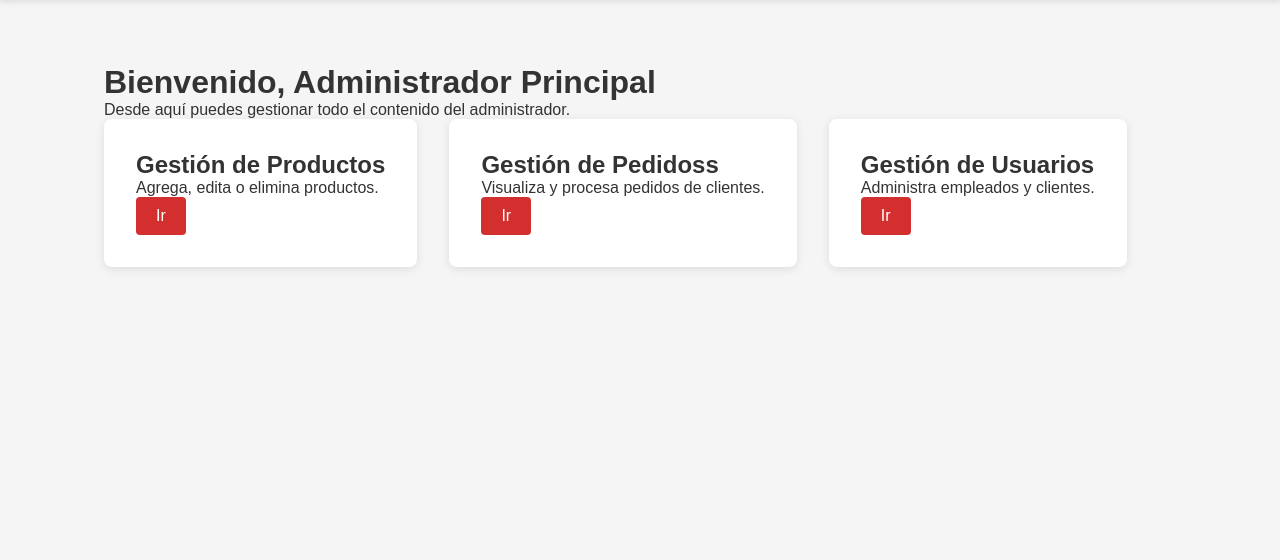
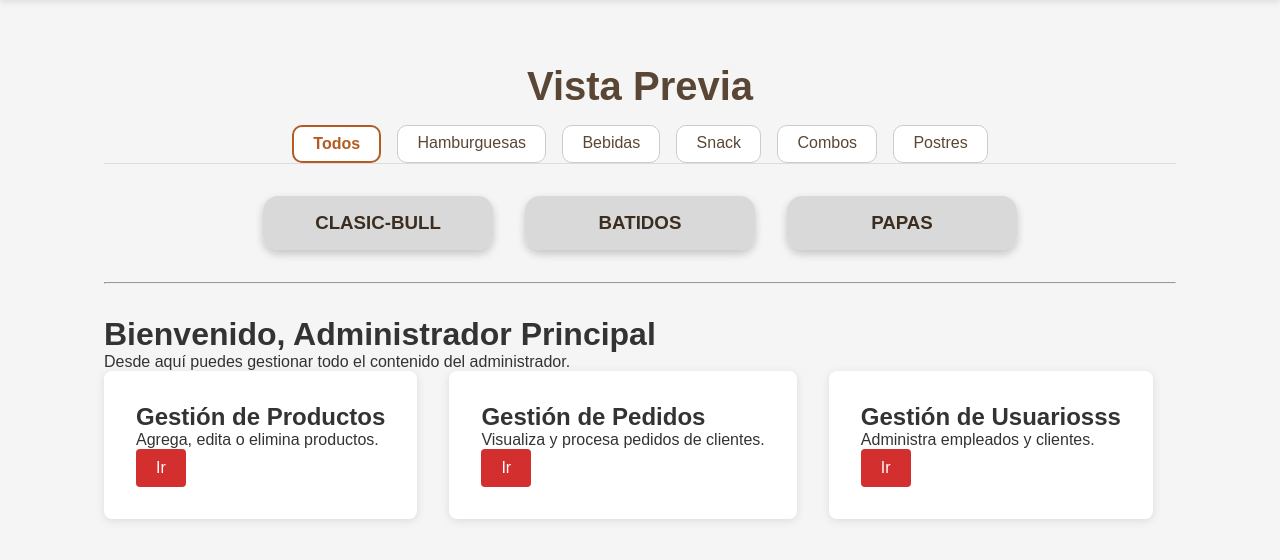
Before and after one commit to Diegokas-05/bullburger, a Django app: page /administrador/menu/ in a window 1280 px wide. Shown: the part 71-631 px from the top of the page. Run offline with Django 5.2, Linux system fonts and the light colour scheme; a user stored in the database is signed in.

Commit message:
menu mejorado

```diff
--- a/templates/administrador/menu.html
+++ b/templates/administrador/menu.html
@@ -4,10 +4,38 @@
 
 {% block content %}
 <div class="container">
+
+    <!-- ✅ NUEVO DISEÑO (como la imagen que mostraste) -->
+    <h1 class="vista-previa">Vista Previa</h1>
+
+    <!-- Pestañas -->
+    <div class="tabs">
+        <div class="tab active">Todos</div>
+        <div class="tab">Hamburguesas</div>
+        <div class="tab">Bebidas</div>
+        <div class="tab">Snack</div>
+        <div class="tab">Combos</div>
+        <div class="tab">Postres</div>
+    </div>
+
+    <!-- Productos -->
+    <div class="productos">
+        <div class="card-producto">
+            <h3>CLASIC-BULL</h3>
+        </div>
+        <div class="card-producto">
+            <h3>BATIDOS</h3>
+        </div>
+        <div class="card-producto">
+            <h3>PAPAS</h3>
+        </div>
+    </div>
+
+    <!-- Tu contenido original -->
+    <hr style="margin: 2rem 0;">
     <h1>Bienvenido, {{ user.nombre|default:user.email }}</h1>
     <p>Desde aquí puedes gestionar todo el contenido del administrador.</p>
 
-    <!-- Ejemplo de tarjetas o botones -->
     <div style="display: flex; gap: 2rem; flex-wrap: wrap;">
         <div class="card">
             <h2>Gestión de Productos</h2>
@@ -15,15 +43,94 @@
             <a href="#" class="btn btn-primary">Ir</a>
         </div>
         <div class="card">
-            <h2>Gestión de Pedidoss</h2>
+            <h2>Gestión de Pedidos</h2>
             <p>Visualiza y procesa pedidos de clientes.</p>
             <a href="#" class="btn btn-primary">Ir</a>
         </div>
         <div class="card">
-            <h2>Gestión de Usuarios</h2>
+            <h2>Gestión de Usuariosss</h2>
             <p>Administra empleados y clientes.</p>
             <a href="#" class="btn btn-primary">Ir</a>
         </div>
     </div>
+
 </div>
+
+<!-- 🎨 Estilos abajo del archivo -->
+<style>
+/* === Estilo Vista Previa === */
+.vista-previa {
+    text-align: center;
+    font-size: 2.5rem;
+    font-weight: bold;
+    color: #5a4634;
+    margin-bottom: 1rem;
+}
+
+/* === Pestañas === */
+.tabs {
+    display: flex;
+    justify-content: center;
+    gap: 1rem;
+    margin-bottom: 2rem;
+}
+
+.tab {
+    padding: 0.5rem 1.2rem;
+    border-radius: 10px;
+    border: 1.5px solid #ccc;
+    background-color: white;
+    color: #5a4634;
+    font-weight: 500;
+    cursor: pointer;
+    transition: all 0.2s ease;
+}
+
+.tab:hover {
+    background-color: #f1e0c6;
+}
+
+.tab.active {
+    background-color: #fff;
+    border: 2px solid #b35b22;
+    color: #b35b22;
+}
+
+/* === Productos === */
+.productos {
+    display: flex;
+    flex-wrap: wrap;
+    justify-content: center;
+    gap: 2rem;
+}
+
+/* === Tarjetas de productos === */
+.card-producto {
+    width: 230px;
+    background-color: #f3f3f3;
+    border-radius: 15px;
+    box-shadow: 0 4px 8px rgba(0,0,0,0.2);
+    overflow: hidden;
+    text-align: center;
+    transition: transform 0.2s;
+}
+
+.card-producto:hover {
+    transform: translateY(-5px);
+}
+
+.card-producto img {
+    width: 100%;
+    height: 160px;
+    object-fit: cover;
+}
+
+.card-producto h3 {
+    margin: 0;
+    padding: 1rem;
+    background-color: #d9d9d9;
+    color: #3b2d20;
+    font-weight: 800;
+}
+</style>
 {% endblock %}
```
